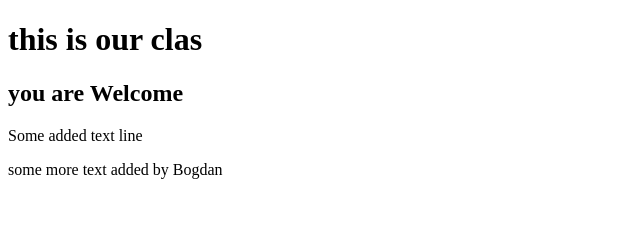
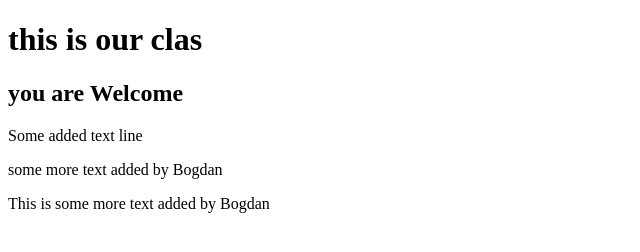
Before and after one commit to vabuyia/BogMikeVin, a plain HTML site: page index.html in a window 1280 px wide. Shown: the whole page, without its empty margins (0-640 px from the left). Drawn offline with Linux system fonts and the light colour scheme.

Commit message:
added some more text

```diff
--- a/index.html
+++ b/index.html
@@ -13,6 +13,7 @@
     </div>
     <div>
       <p>some more text added by Bogdan</p>
+      <p>This is some more text added by Bogdan</p>
     </div>
 
   </body>
```
